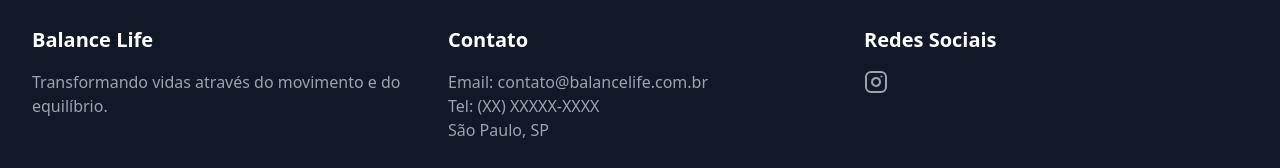
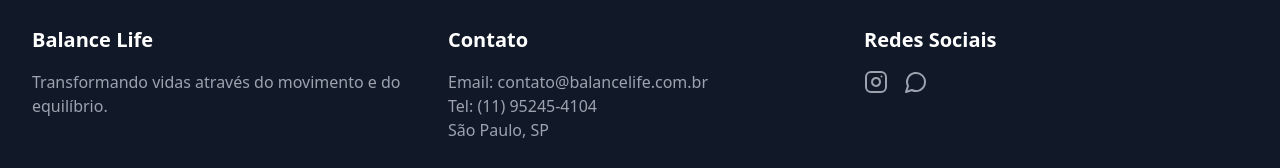
Before and after one commit to Rdemora2/balance-life, a React (Vite) app: page /contact in a window 1280 px wide. Shown: the part 862-1030 px from the top of the page. Built offline with nearby package versions, Linux system fonts and the light colour scheme.

Commit message:
REFACTOR/otimiza footer

```diff
--- a/src/components/Footer.tsx
+++ b/src/components/Footer.tsx
@@ -1,33 +1,48 @@
-import React from 'react';
-import { Instagram, Github } from 'lucide-react';
+import React from "react";
+import { Instagram, Github, MessageCircle } from "lucide-react";
 
-const Footer = () => {
+const Footer: React.FC = () => {
   return (
     <footer className="bg-gray-900 text-white">
       <div className="max-w-7xl mx-auto px-4 sm:px-6 lg:px-8 py-12">
         <div className="grid md:grid-cols-3 gap-8">
+          {/* Empresa */}
           <div>
             <h3 className="text-xl font-bold mb-4">Balance Life</h3>
             <p className="text-gray-400">
               Transformando vidas através do movimento e do equilíbrio.
             </p>
           </div>
+          {/* Contato */}
           <div>
             <h3 className="text-xl font-bold mb-4">Contato</h3>
             <p className="text-gray-400">Email: contato@balancelife.com.br</p>
-            <p className="text-gray-400">Tel: (XX) XXXXX-XXXX</p>
+            <p className="text-gray-400">Tel: (11) 95245-4104</p>
             <p className="text-gray-400">São Paulo, SP</p>
           </div>
+          {/* Redes Sociais */}
           <div>
             <h3 className="text-xl font-bold mb-4">Redes Sociais</h3>
             <div className="flex space-x-4">
+              {/* Instagram */}
               <a
-                href="https://instagram.com"
+                href="https://www.instagram.com/gabriel_nafita?igsh=bG1hZHdhbmk2bnI2"
                 target="_blank"
                 rel="noopener noreferrer"
+                aria-label="Instagram"
                 className="text-gray-400 hover:text-white transition-colors"
               >
                 <Instagram className="w-6 h-6" />
+              </a>
+              {/* WhatsApp */}
+              <a
+                href="https://wa.me/5511952454104"
+                target="_blank"
+                rel="noopener noreferrer"
+                aria-label="WhatsApp"
+                className="text-gray-400 hover:text-white transition-colors"
+              >
+                <MessageCircle className="w-6 h-6" />
               </a>
             </div>
           </div>
@@ -54,4 +69,4 @@ const Footer = () => {
   );
 };
 
-export default Footer;
+export default React.memo(Footer);
```
